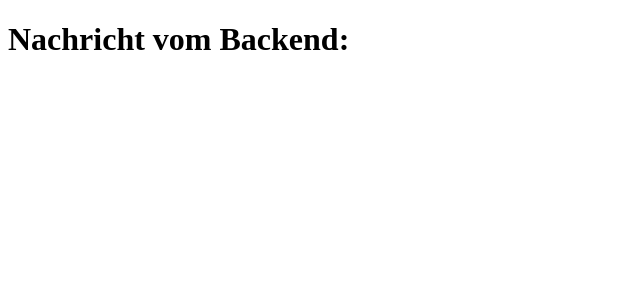
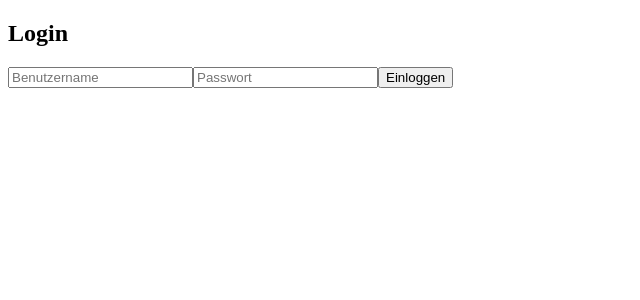
Before and after one commit to mikewegele/smart-contract-vehicle, a React (Vite) app in the folder frontend/: page /login in a window 1280 px wide. Shown: the top 300 px of the page, without its empty margins (0-640 px from the left). Built offline with nearby package versions, Linux system fonts and the light colour scheme; no server answers.

Commit message:
add login

```diff
--- a/frontend/package.json
+++ b/frontend/package.json
@@ -11,7 +11,8 @@
   },
   "dependencies": {
     "react": "^19.1.0",
-    "react-dom": "^19.1.0"
+    "react-dom": "^19.1.0",
+    "react-router-dom": "^7.6.0"
   },
   "devDependencies": {
     "@eslint/js": "^9.25.0",
--- a/frontend/src/App.tsx
+++ /dev/null
@@ -1,21 +0,0 @@
-import React, { useEffect, useState } from 'react';
-
-const App: React.FC = () => {
-  const [message, setMessage] = useState('');
-
-  useEffect(() => {
-    fetch('http://localhost:5147/api/hello')
-        .then((res) => res.json())
-        .then((data) => setMessage(data.message))
-        .catch((err) => console.error('API Error:', err));
-  }, []);
-
-  return (
-      <div>
-        <h1>Nachricht vom Backend:</h1>
-        <p>{message}</p>
-      </div>
-  );
-}
-
-export default App;
--- /dev/null
+++ b/frontend/src/layout/App.tsx
@@ -0,0 +1,21 @@
+import React from 'react';
+import {BrowserRouter as Router, Routes, Route, Navigate} from 'react-router-dom';
+import LoginScreen from "../screens/LoginScreen.tsx";
+import DashboardScreen from "../screens/DashboardScreen.tsx";
+
+
+const App: React.FC = () => {
+
+  return (
+      <Router>
+        <Routes>
+          <Route path="/login" element={<LoginScreen />} />
+          <Route
+              path="/dashboard" element={<DashboardScreen />}/>
+          <Route path="*" element={<Navigate to="/login" replace />} />
+        </Routes>
+      </Router>
+  );
+}
+
+export default App;
--- a/frontend/src/main.tsx
+++ b/frontend/src/main.tsx
@@ -1,6 +1,6 @@
 import { StrictMode } from 'react'
 import { createRoot } from 'react-dom/client'
-import App from './App.tsx'
+import App from './layout/App.tsx'
 
 createRoot(document.getElementById('root')!).render(
   <StrictMode>
--- /dev/null
+++ b/frontend/src/screens/DashboardScreen.tsx
@@ -0,0 +1,11 @@
+import React from 'react';
+
+const DashboardScreen: React.FC = () => {
+    return (
+        <div>
+            <h1>Willkommen im Dashboard!</h1>
+        </div>
+    );
+};
+
+export default DashboardScreen;
--- /dev/null
+++ b/frontend/src/screens/LoginScreen.tsx
@@ -0,0 +1,35 @@
+import React, { useState } from 'react';
+import { useNavigate } from 'react-router-dom';
+
+const LoginScreen: React.FC = () => {
+    const [username, setUsername] = useState('');
+    const [password, setPassword] = useState('');
+    const navigate = useNavigate();
+
+    const handleLogin = (e: React.FormEvent) => {
+        e.preventDefault();
+        console.log('login');
+        navigate('/dashboard');
+    };
+
+    return (
+        <form onSubmit={handleLogin}>
+            <h2>Login</h2>
+            <input
+                type="text"
+                placeholder="Benutzername"
+                value={username}
+                onChange={(e) => setUsername(e.target.value)}
+            />
+            <input
+                type="password"
+                placeholder="Passwort"
+                value={password}
+                onChange={(e) => setPassword(e.target.value)}
+            />
+            <button type="submit">Einloggen</button>
+        </form>
+    );
+};
+
+export default LoginScreen;
```
Also changed, not shown: frontend/src/util/makeStyles.ts (renamed from frontend/src/util/makeStyles.tsx), 1 other file (tests, documents, lock files or other folders).
